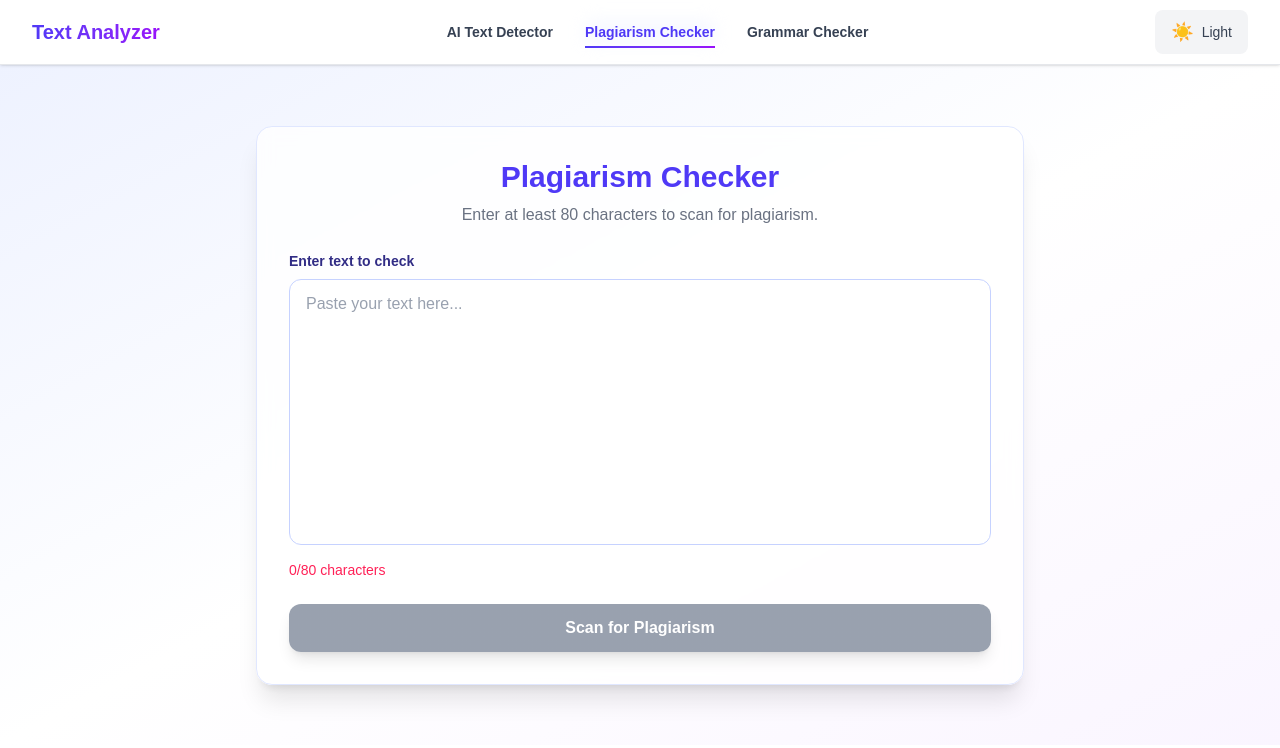
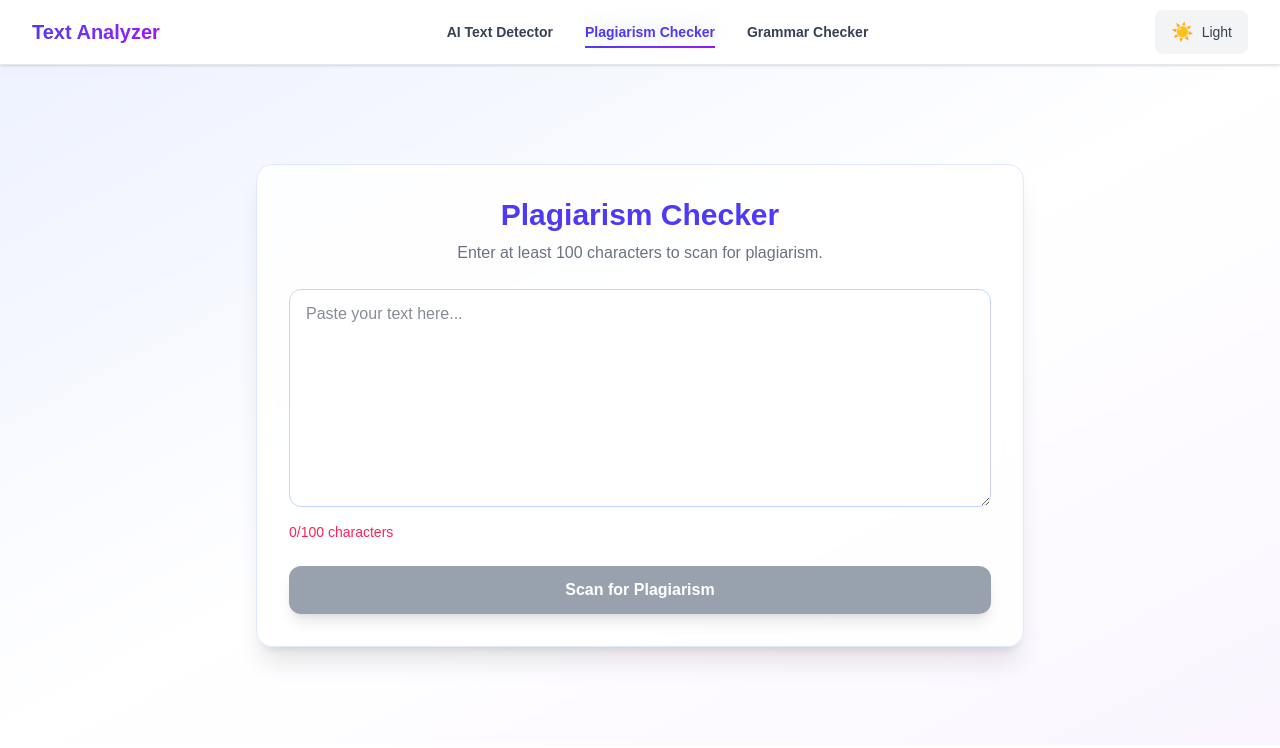
Before and after one commit to Inheritance-2K25/ai-text-detector, a Next.js app: page /plagiarism-checker in a window 1280 px wide. Shown: the top 748 px of the page. Built offline with nearby package versions, Linux system fonts and the light colour scheme.

Commit message:
fixed (#14)
Co-authored-by: Vivek-Kamath1 <vivekkamath35@gmail.com>

```diff
--- a/app/plagiarism-checker/page.js
+++ b/app/plagiarism-checker/page.js
@@ -5,23 +5,43 @@ export default function Page() {
   const [text, setText] = useState("");
   const [loading, setLoading] = useState(false);
   const [score, setScore] = useState(0);
+  const [sources, setSources] = useState([]); // State for real sources
+  const [error, setError] = useState(null);
 
-  const MIN_LENGTH = 80;
+  const MIN_LENGTH = 100; // Winston AI requires 100
 
-  const runCheck = () => {
+  const runCheck = async () => {
     setLoading(true);
+    setError(null);
+    setScore(0);
+    setSources([]);
 
-    // fake result (replace with API later)
-    setTimeout(() => {
-      setScore(Math.floor(Math.random() * 60) + 20);
+    try {
+      const response = await fetch("http://localhost:8000/plagiarism", {
+        method: "POST",
+        headers: { "Content-Type": "application/json" },
+        body: JSON.stringify({ text: text }),
+      });
+
+      const data = await response.json();
+
+      if (response.ok) {
+        // Mapping Winston AI JSON structure
+        setScore(data.result?.score ?? 0);
+        setSources(data.sources || []);
+      } else {
+        setError(data.detail || "An error occurred during scanning.");
+      }
+    } catch (err) {
+      setError("Failed to connect to the backend server.");
+    } finally {
       setLoading(false);
-    }, 1500);
+    }
   };
 
   return (
     <div className="min-h-[85vh] bg-gradient-to-br from-indigo-50 via-white to-purple-50 dark:from-gray-900 dark:via-gray-800 dark:to-gray-900 flex items-center justify-center px-4 py-8 transition-colors">
       <div className="w-full max-w-3xl animate-fade">
-        {/* Card */}
         <div className="bg-white/80 dark:bg-gray-800/80 backdrop-blur rounded-2xl shadow-xl p-8 border border-indigo-100 dark:border-gray-700 transition-all hover:shadow-2xl">
           <h2 className="text-3xl font-bold text-indigo-600 dark:text-indigo-400 text-center">
             Plagiarism Checker
@@ -31,70 +51,57 @@ export default function Page() {
             Enter at least {MIN_LENGTH} characters to scan for plagiarism.
           </p>
 
-          {/* Textarea */}
           <div className="mt-6">
-            <label className="block text-sm font-semibold text-indigo-900 dark:text-indigo-300 mb-2">
-              Enter text to check
-            </label>
             <textarea
               value={text}
               onChange={(e) => setText(e.target.value)}
-              rows={10}
+              rows={8}
               placeholder="Paste your text here..."
-              className="
-                w-full rounded-xl border border-indigo-200 dark:border-gray-600
-                px-4 py-3 text-gray-900 dark:text-gray-100 placeholder-gray-400 dark:placeholder-gray-500
-                bg-white dark:bg-gray-900
-                resize-none
-                focus:outline-none focus:ring-2 focus:ring-indigo-500 dark:focus:ring-indigo-400 focus:border-indigo-500
-                transition-all
-              "
+              className="w-full rounded-xl border border-indigo-200 dark:border-gray-600 px-4 py-3 text-gray-900 dark:text-gray-100 bg-white dark:bg-gray-900 focus:ring-2 focus:ring-indigo-500 transition-all"
             />
-
-            <p
-              className={`text-sm mt-2 animate-fade ${
-                text.length < MIN_LENGTH ? "text-rose-500 dark:text-rose-400" : "text-emerald-600 dark:text-emerald-400"
-              }`}
-            >
+            <p className={`text-sm mt-2 ${text.length < MIN_LENGTH ? "text-rose-500" : "text-emerald-600"}`}>
               {text.length}/{MIN_LENGTH} characters
             </p>
           </div>
 
-          {/* Button */}
           <button
             onClick={runCheck}
             disabled={loading || text.length < MIN_LENGTH}
-            className="
-              mt-6 w-full py-3 rounded-xl font-semibold text-white
-              bg-gradient-to-r from-indigo-600 to-purple-600
-              hover:from-indigo-700 hover:to-purple-700
-              disabled:from-gray-400 disabled:to-gray-400
-              disabled:cursor-not-allowed
-              transition-all transform hover:scale-[1.02] active:scale-[0.98]
-              shadow-lg hover:shadow-xl
-            "
+            className="mt-6 w-full py-3 rounded-xl font-semibold text-white bg-gradient-to-r from-indigo-600 to-purple-600 hover:from-indigo-700 hover:to-purple-700 disabled:from-gray-400 disabled:to-gray-400 transition-all shadow-lg"
           >
-            {loading ? "Scanning..." : "Scan for Plagiarism"}
+            {loading ? "Scanning Databases..." : "Scan for Plagiarism"}
           </button>
+
+          {error && <p className="mt-4 text-rose-500 text-center text-sm">{error}</p>}
         </div>
 
-        {/* Result */}
+        {/* Real Results Display */}
         {score > 0 && (
-          <div className="mt-8 bg-white/90 dark:bg-gray-800/90 backdrop-blur rounded-2xl shadow-lg p-6 border border-indigo-100 dark:border-gray-700 animate-fade">
-            <h3 className="text-lg font-semibold text-gray-700 dark:text-gray-300">Results</h3>
+          <div className="mt-8 bg-white/90 dark:bg-gray-800/90 backdrop-blur rounded-2xl shadow-lg p-6 border border-indigo-100 dark:border-gray-700 animate-fade-in">
+            <h3 className="text-lg font-semibold text-gray-700 dark:text-gray-300">Analysis Result</h3>
 
-            <div
-              className={`mt-4 text-5xl font-bold transition-colors ${
-                score > 40 ? "text-rose-600 dark:text-rose-400" : "text-emerald-600 dark:text-emerald-400"
-              }`}
-            >
+            <div className={`mt-4 text-6xl font-extrabold ${score > 40 ? "text-rose-600" : "text-emerald-600"}`}>
               {score}%
             </div>
+            <p className="text-gray-500 dark:text-gray-400 mt-1">Plagiarism Match Found</p>
 
-            <p className="text-gray-500 dark:text-gray-400 mt-1">Plagiarism Detected</p>
-
-            <div className="mt-4 text-sm text-gray-600 dark:text-gray-400">
-              Possible sources will appear here.
+            <div className="mt-6 space-y-4">
+              <h4 className="text-sm font-bold text-indigo-900 dark:text-indigo-300 uppercase tracking-wider">Top Sources</h4>
+              {sources.length > 0 ? (
+                sources.map((src, index) => (
+                  <div key={index} className="p-4 bg-gray-50 dark:bg-gray-900/50 rounded-xl border border-gray-100 dark:border-gray-700">
+                    <div className="flex justify-between items-start">
+                      <span className="font-semibold text-gray-800 dark:text-gray-200 truncate max-w-[70%]">{src.title || "Untitled Source"}</span>
+                      <span className="text-rose-500 font-bold">{src.score}% Match</span>
+                    </div>
+                    <a href={src.url} target="_blank" rel="noopener noreferrer" className="text-xs text-indigo-500 hover:underline break-all block mt-1">
+                      {src.url}
+                    </a>
+                  </div>
+                ))
+              ) : (
+                <p className="text-sm text-gray-400 italic">No specific external URLs found.</p>
+              )}
             </div>
           </div>
         )}
```
